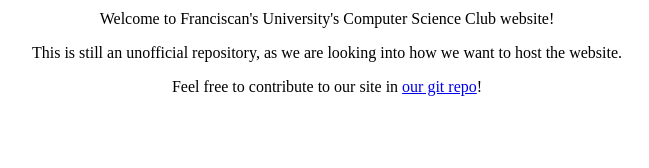
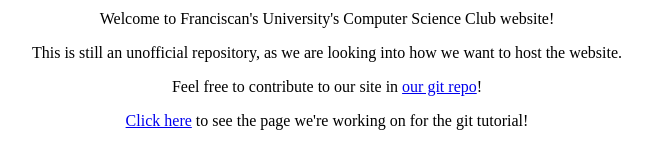
Before and after one commit to dgonzalez002/Franciscan-CS-Club.github.io, a plain HTML site: page index.html in a window 1280 px wide. Shown: the part 314-482 px from the top of the page, without its empty margins (313-962 px from the left). Drawn offline with Linux system fonts and the light colour scheme.

Commit message:
Added contributors.html

```diff
--- a/index.html
+++ b/index.html
@@ -14,3 +14,5 @@
 <p>Welcome to Franciscan's University's Computer Science Club website!</p>
 <p>This is still an unofficial repository, as we are looking into how we want to host the website.</p>
 <p>Feel free to contribute to our site in <a href="https://github.com/Franciscan-CS-Club/Franciscan-CS-Club.github.io/">our git repo</a>!</p>
+
+<p><a href="contributors.html">Click here</a> to see the page we're working on for the git tutorial!</p>
```
Also changed, not shown: contributors.html (added).
